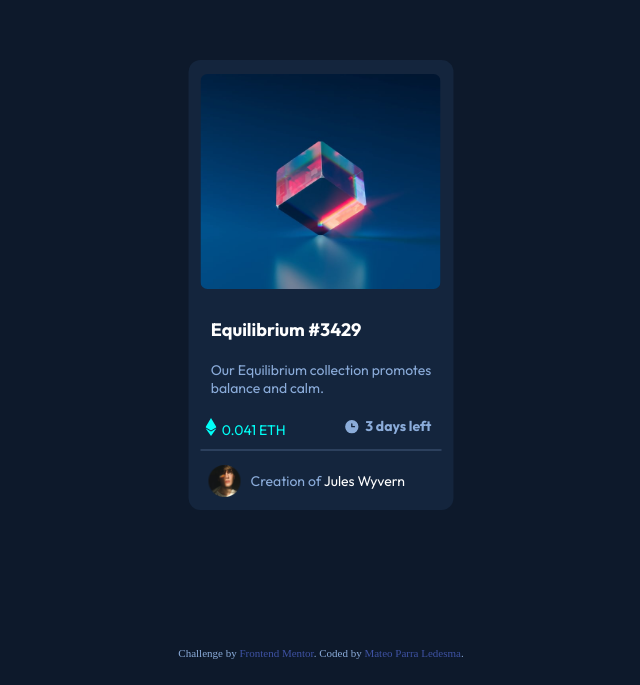
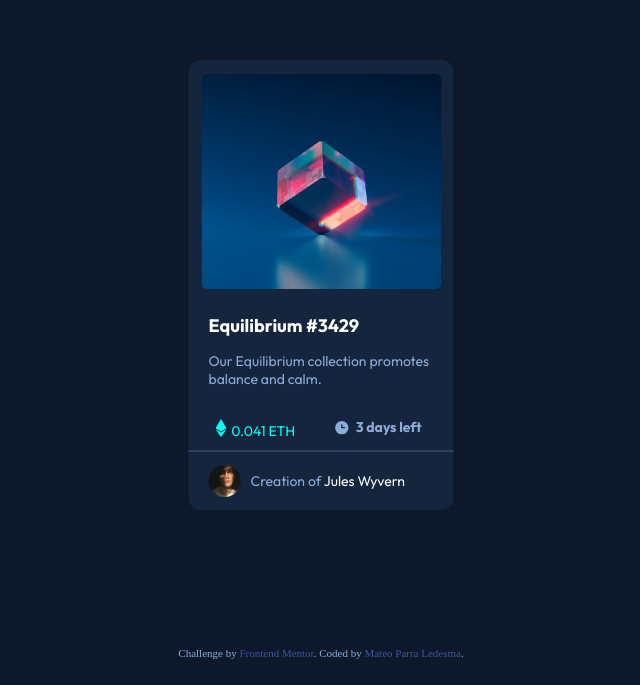
Before and after one commit to TEEGardenb/NFT-preview-card-component-main, a plain HTML site: page index.html in a window 1280 px wide. Shown: the part 115-800 px from the top of the page, without its empty margins (319-959 px from the left). Drawn offline with Linux system fonts and the light colour scheme.

Commit message:
index y estilos modificados

```diff
--- a/estilos.css
+++ b/estilos.css
@@ -43,7 +43,8 @@ body {
     width: auto;
     padding: 10px;
     position: relative;
-    bottom: 15px;
+    bottom: 20px;
+    left: 10px;
 }
 
 .container_img img{
@@ -52,8 +53,8 @@ body {
     width: 240px;
     height: 215px;
     bottom: 30px;
-    left: 0px;
-    padding: 0px;
+    left: 12px;
+    padding: 1px;
     border-radius: 7px;
     cursor: pointer;
 }
@@ -64,12 +65,13 @@ body {
     font-weight: 400;
     padding: 10px;
     position: relative;
-    bottom: 15px;
+    bottom: 25px;
+    left: 10px;
 }
 
 .p1 {
     display: flex;
-    justify-content: space-between;
+    justify-content: space-around;
     padding: 10px;
     position: relative;
     bottom: 15px;
@@ -173,7 +175,7 @@ hr {
 
 .icon{
     position: absolute;
-    background-color: hsl(178, 100%, 50%);
+    background-color: hsl(178, 100%, 50%, 60%);
     width: 240px;
     height: 215px;
     top: 15px;
@@ -187,7 +189,7 @@ hr {
 }
 
 .icon:hover, .eye{
-    opacity: 60%;
+    opacity: 100%;
     cursor: pointer;
     transition: .3s ease;
 }
--- a/index.html
+++ b/index.html
@@ -35,7 +35,7 @@
     </div>
 
     <div class="description">
-      Our Equilibrium collection promotes <br> balance and calm.
+      Our Equilibrium collection promotes balance and calm.
     </div>
 
     <div class="p1">
```
